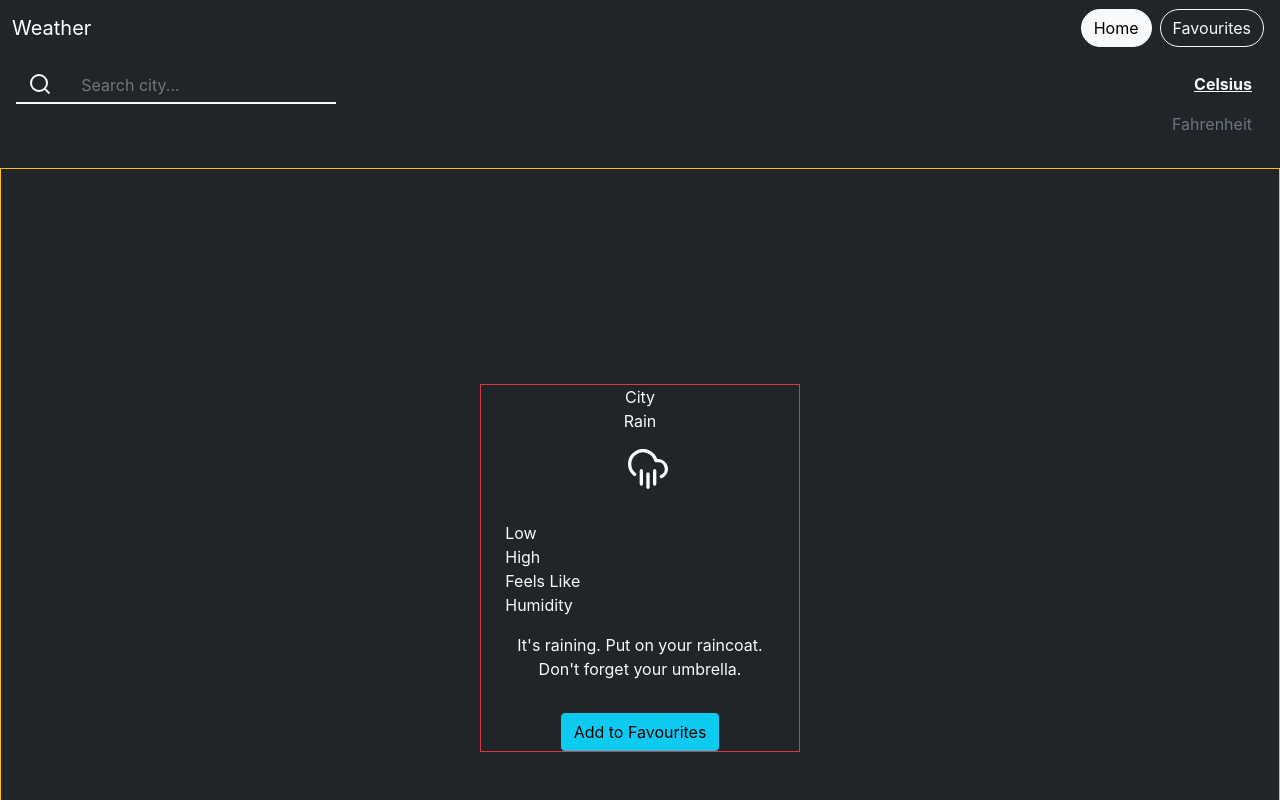
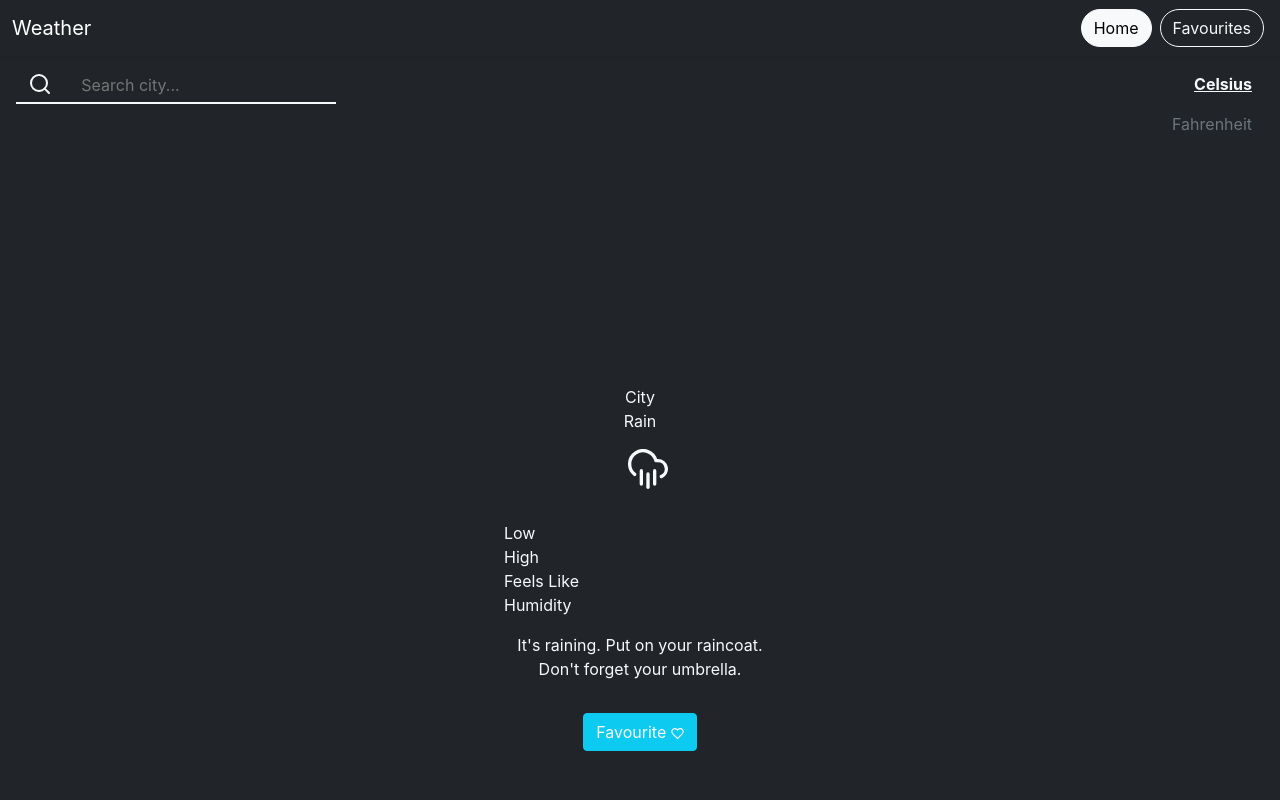
Before and after one commit to sdbo3b/weather-app, a React (Create React App) app: page / in a window 1280 px wide. Shown: the top 800 px of the page. Built offline with nearby package versions, Linux system fonts and the light colour scheme.

Commit message:
Added favourite indicator

```diff
--- a/src/api/weather-api-client.ts
+++ b/src/api/weather-api-client.ts
@@ -9,7 +9,7 @@ import {
   ResponseData,
 } from "./models";
 
-const weatherApi = new WeatherApi("");
+const weatherApi = new WeatherApi("6dbbb02f8c1533de469419abbb56c106");
 
 const weatherClient = {
   byCityName: async (
--- a/src/components/home/weather_info/Favourite.tsx
+++ b/src/components/home/weather_info/Favourite.tsx
@@ -1,9 +1,27 @@
 import React from "react";
+import { Heart } from "react-feather";
+import { useAppDispatch, useAppSelector } from "../../../state";
+import { addFavourite, removeFavourite } from "../../../state/action_creators";
 
 const FavouriteButton: React.FC = () => {
+  const dispatch = useAppDispatch();
+  const cityName = useAppSelector((state) => state.weatherData.data.name);
+  const favouritedCities = useAppSelector((state) => state.favourites.cities);
+  const isFavourited = favouritedCities.includes(cityName!);
+
+  const onFavourite = () => {
+    if (cityName) {
+      if (isFavourited) dispatch(removeFavourite(cityName));
+      else dispatch(addFavourite(cityName));
+    }
+  };
+
   return (
     <div className="col-12 d-flex align-items-center justify-content-center">
-      <button className="btn btn-info">Add to Favourites</button>
+      <button onClick={onFavourite} className="btn btn-info text-light">
+        Favourite{" "}
+        {isFavourited ? <Heart size={13} color="red" /> : <Heart size={13} />}
+      </button>
     </div>
   );
 };
--- a/src/components/home/weather_info/WeatherInfo.tsx
+++ b/src/components/home/weather_info/WeatherInfo.tsx
@@ -54,10 +54,8 @@ const WeatherInfo: React.FC = () => {
   };
 
   return (
-    <div className="row border border-warning min-vh-100 justify-content-center align-items-center">
-      <div className="text-light w-25 row border border-danger">
-        {renderState()}
-      </div>
+    <div className="row min-vh-100 justify-content-center align-items-center">
+      <div className="text-light w-25 row">{renderState()}</div>
     </div>
   );
 };
--- /dev/null
+++ b/src/state/action_creators/favourites.ts
@@ -0,0 +1,16 @@
+import { FavouriteActionType } from "../action-types/action_types";
+import { AddFavourite, RemoveFavourite } from "../actions/favourites-actions";
+
+export const addFavourite = (payload: string): AddFavourite => {
+  return {
+    type: FavouriteActionType.ADD_FAVOURITE,
+    payload,
+  };
+};
+
+export const removeFavourite = (payload: string): RemoveFavourite => {
+  return {
+    type: FavouriteActionType.REMOVE_FAVOURITE,
+    payload,
+  };
+};
--- a/src/state/action_creators/index.ts
+++ b/src/state/action_creators/index.ts
@@ -1 +1,4 @@
 export * from "./measurement-unit";
+export * from "./weather-data";
+export * from "./search-field";
+export * from "./favourites";
--- a/src/state/actions/index.ts
+++ b/src/state/actions/index.ts
@@ -1,2 +1,4 @@
 export * from "./measurement-unit-actions";
 export * from "./weather-actions";
+export * from "./search-field-actions";
+export * from "./favourites-actions";
--- /dev/null
+++ b/src/state/reducers/favourites-reducer.ts
@@ -0,0 +1,29 @@
+import { FavouriteActionType } from "../action-types/action_types";
+import { AddFavourite, RemoveFavourite } from "../actions/favourites-actions";
+
+export interface FavouritesState {
+  cities: string[];
+}
+
+export const initialFavouritesState: FavouritesState = {
+  cities: [],
+};
+
+const favouritesReducer = (
+  state: FavouritesState = initialFavouritesState,
+  action: AddFavourite | RemoveFavourite
+): FavouritesState => {
+  switch (action.type) {
+    case FavouriteActionType.ADD_FAVOURITE:
+      return { ...state, cities: [...state.cities, action.payload] };
+    case FavouriteActionType.REMOVE_FAVOURITE:
+      const updatedCities = state.cities.filter(
+        (element) => element !== action.payload
+      );
+      return { ...state, cities: [...updatedCities] };
+    default:
+      return state;
+  }
+};
+
+export default favouritesReducer;
--- a/src/state/reducers/index.ts
+++ b/src/state/reducers/index.ts
@@ -1,4 +1,5 @@
 import { combineReducers } from "redux";
+import favouritesReducer from "./favourites-reducer";
 import measurementUnitReducer from "./measurement-unit-reducer";
 import searchFieldReducer from "./search-field-reducer";
 import weatherDataReducer from "./weather-data-reducer";
@@ -6,11 +7,13 @@ import weatherDataReducer from "./weather-data-reducer";
 export * from "./measurement-unit-reducer";
 export * from "./weather-data-reducer";
 export * from "./search-field-reducer";
+export * from "./favourites-reducer";
 
 const reducers = combineReducers({
   measurementUnit: measurementUnitReducer,
   weatherData: weatherDataReducer,
   searchField: searchFieldReducer,
+  favourites: favouritesReducer,
 });
 
 export default reducers;
--- a/src/state/store.ts
+++ b/src/state/store.ts
@@ -2,7 +2,7 @@ import { createStore, applyMiddleware } from "redux";
 import { composeWithDevTools } from "redux-devtools-extension";
 import thunk from "redux-thunk";
 import { State } from ".";
-import reducers from "./reducers";
+import reducers, { initialFavouritesState } from "./reducers";
 import {
   initialMeasurementUnitState,
   initialWeatherDataState,
@@ -13,6 +13,7 @@ const initialState: State = {
   measurementUnit: initialMeasurementUnitState,
   weatherData: initialWeatherDataState,
   searchField: initialSearchFieldState,
+  favourites: initialFavouritesState,
 };
 
 const composedEnhancer = composeWithDevTools(applyMiddleware(thunk));
```
Also changed, not shown: src/state/actions/favourites-actions.ts (renamed from src/state/actions/favourtie-actions.ts).
